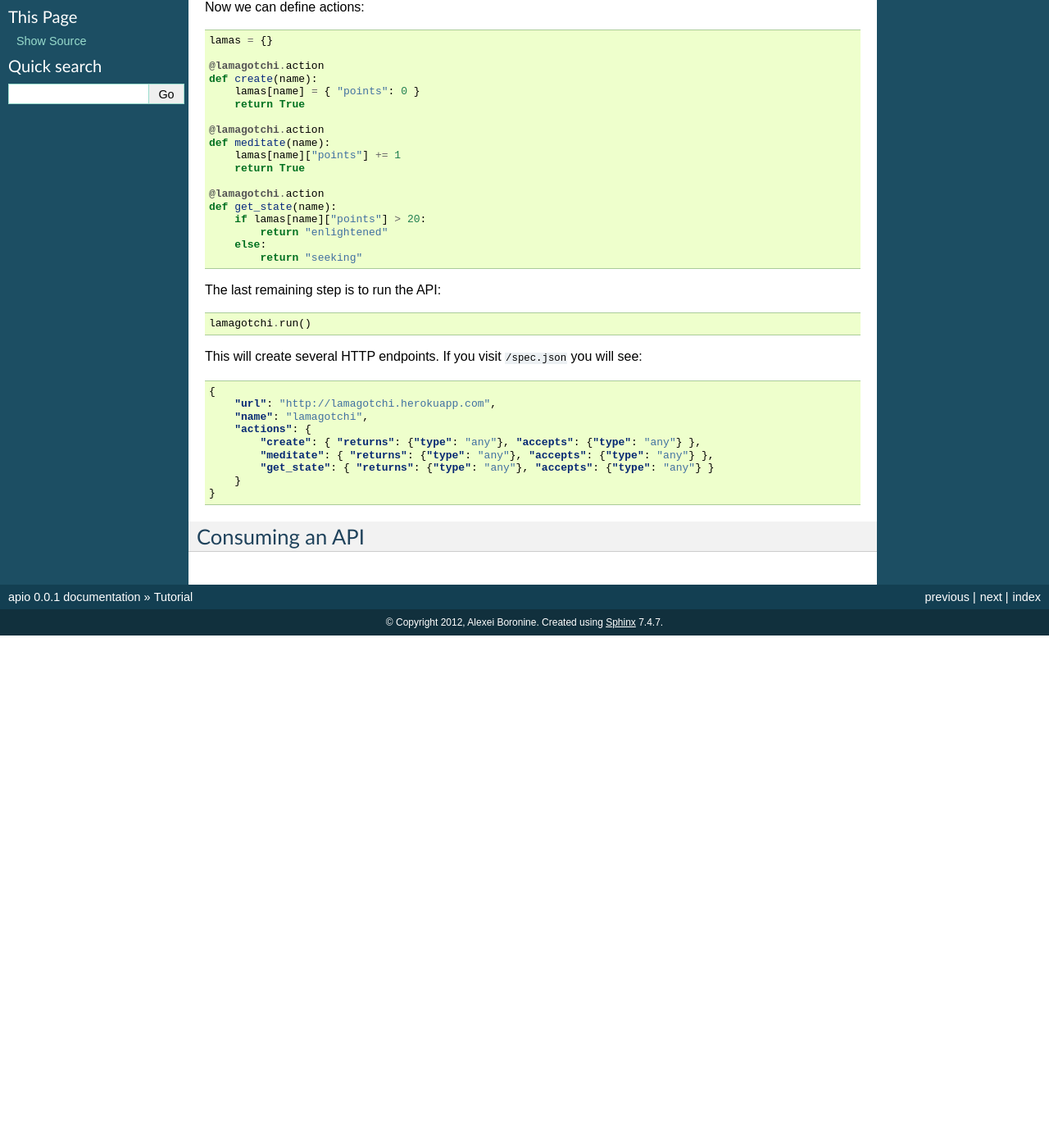
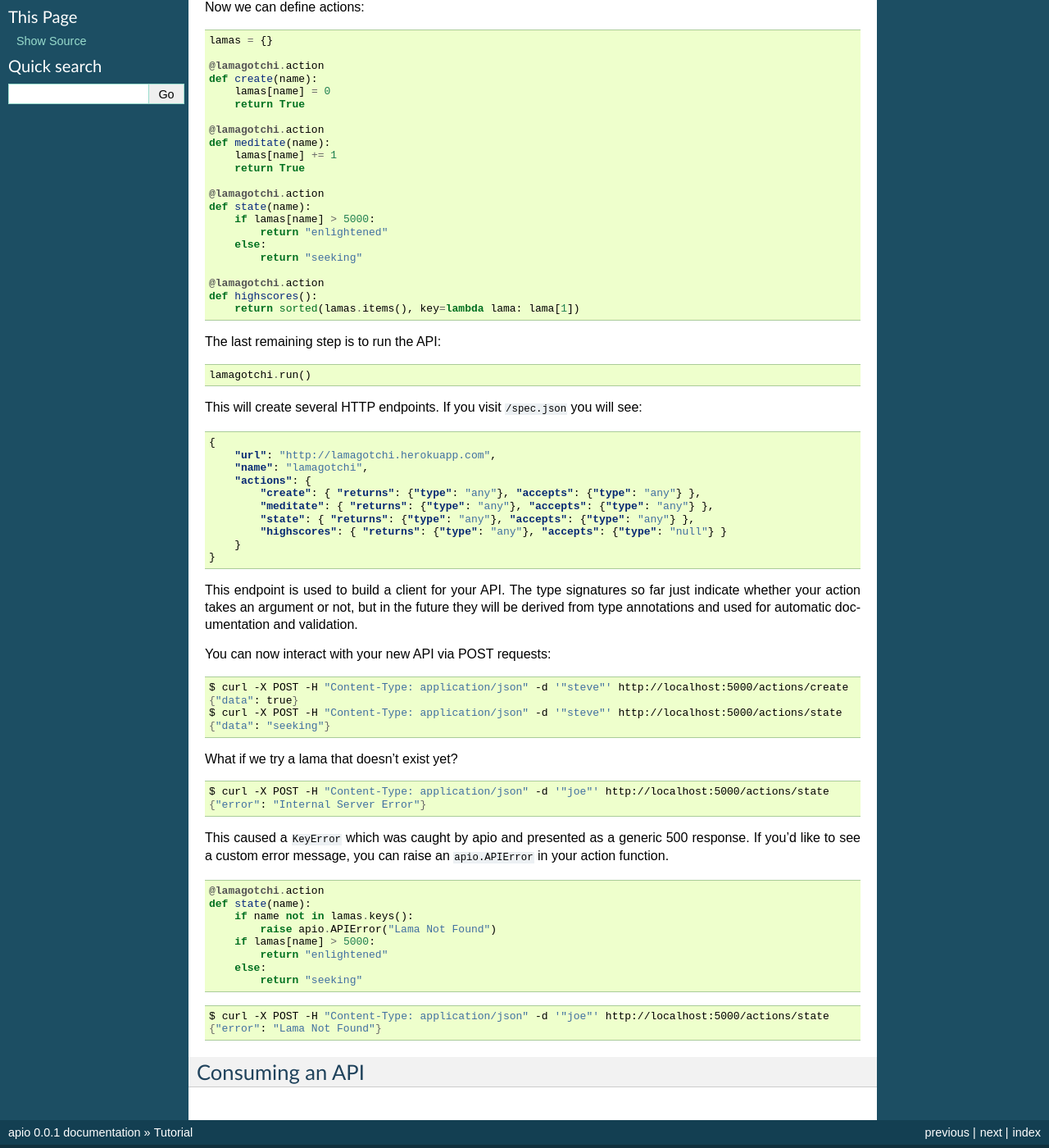
Before and after one commit to cosmic-api/cosmic.py, a Sphinx documentation site: the page built from docs/source/tutorial.rst, in a window 1280 px wide and 1400 px high, scrolled down 246 px. Shown: the whole window at 82% size. Built offline with Sphinx 7.4.7, drawn with Linux system fonts in a browser that asks for light colours; before the commit the page ends 1021 px from its top, so only the background shows below that.

Commit message:
Building an API tutorial finished

```diff
--- a/docs/source/tutorial.rst
+++ b/docs/source/tutorial.rst
@@ -15,20 +15,24 @@ Now we can define actions::
 
     @lamagotchi.action
     def create(name):
-        lamas[name] = { "points": 0 }
+        lamas[name] = 0
         return True
 
     @lamagotchi.action
     def meditate(name):
-        lamas[name]["points"] += 1
+        lamas[name] += 1
         return True
 
     @lamagotchi.action
-    def get_state(name):
-        if lamas[name]["points"] > 20:
+    def state(name):
+        if lamas[name] > 5000:
             return "enlightened"
         else:
             return "seeking"
+
+    @lamagotchi.action
+    def highscores():
+        return sorted(lamas.items(), key=lambda lama: lama[1])
 
 The last remaining step is to run the API::
 
@@ -44,10 +48,48 @@ This will create several HTTP endpoints. If you visit ``/spec.json`` you will se
         "actions": {
             "create": { "returns": {"type": "any"}, "accepts": {"type": "any"} },
             "meditate": { "returns": {"type": "any"}, "accepts": {"type": "any"} },
-            "get_state": { "returns": {"type": "any"}, "accepts": {"type": "any"} }
+            "state": { "returns": {"type": "any"}, "accepts": {"type": "any"} },
+            "highscores": { "returns": {"type": "any"}, "accepts": {"type": "null"} }
         }
     }
 
+This endpoint is used to build a client for your API.
+The type signatures so far just indicate whether your action takes an argument or not, but in the future they will be derived from type annotations and used for automatic documentation and validation.
+
+You can now interact with your new API via POST requests:
+
+.. code:: bash
+
+    $ curl -X POST -H "Content-Type: application/json" -d '"steve"' http://localhost:5000/actions/create
+    {"data": true}
+    $ curl -X POST -H "Content-Type: application/json" -d '"steve"' http://localhost:5000/actions/state
+    {"data": "seeking"}
+
+What if we try a lama that doesn't exist yet?
+
+.. code:: bash
+
+    $ curl -X POST -H "Content-Type: application/json" -d '"joe"' http://localhost:5000/actions/state
+    {"error": "Internal Server Error"}
+
+This caused a ``KeyError`` which was caught by apio and presented as a generic 500 response.
+If you'd like to see a custom error message, you can raise an ``apio.APIError`` in your action function.
+
+.. code:: python
+
+    @lamagotchi.action
+    def state(name):
+        if name not in lamas.keys():
+            raise apio.APIError("Lama Not Found")
+        if lamas[name] > 5000:
+            return "enlightened"
+        else:
+            return "seeking"
+
+.. code:: bash
+
+    $ curl -X POST -H "Content-Type: application/json" -d '"joe"' http://localhost:5000/actions/state
+    {"error": "Lama Not Found"}
 
 Consuming an API
 """"""""""""""""
```
